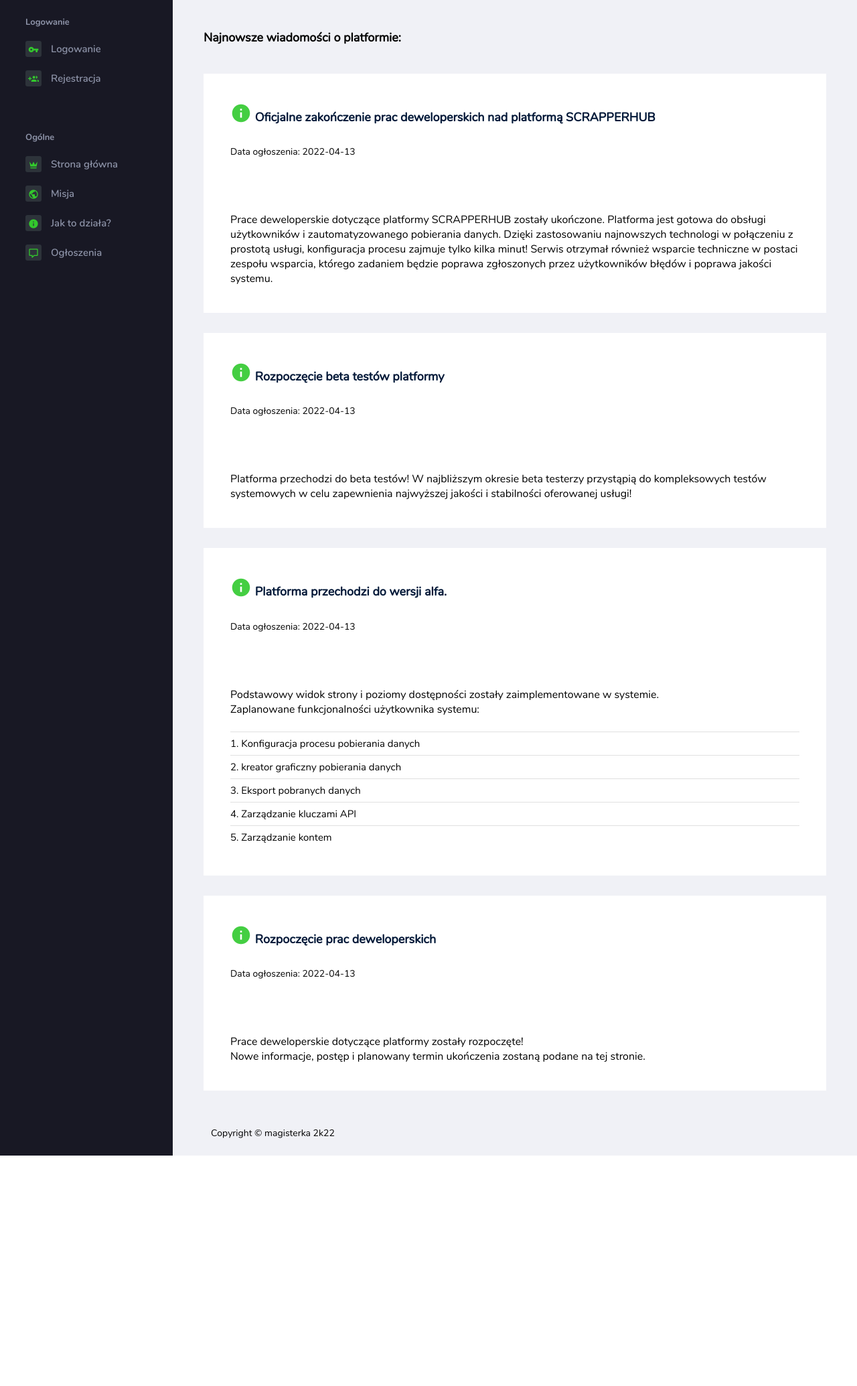
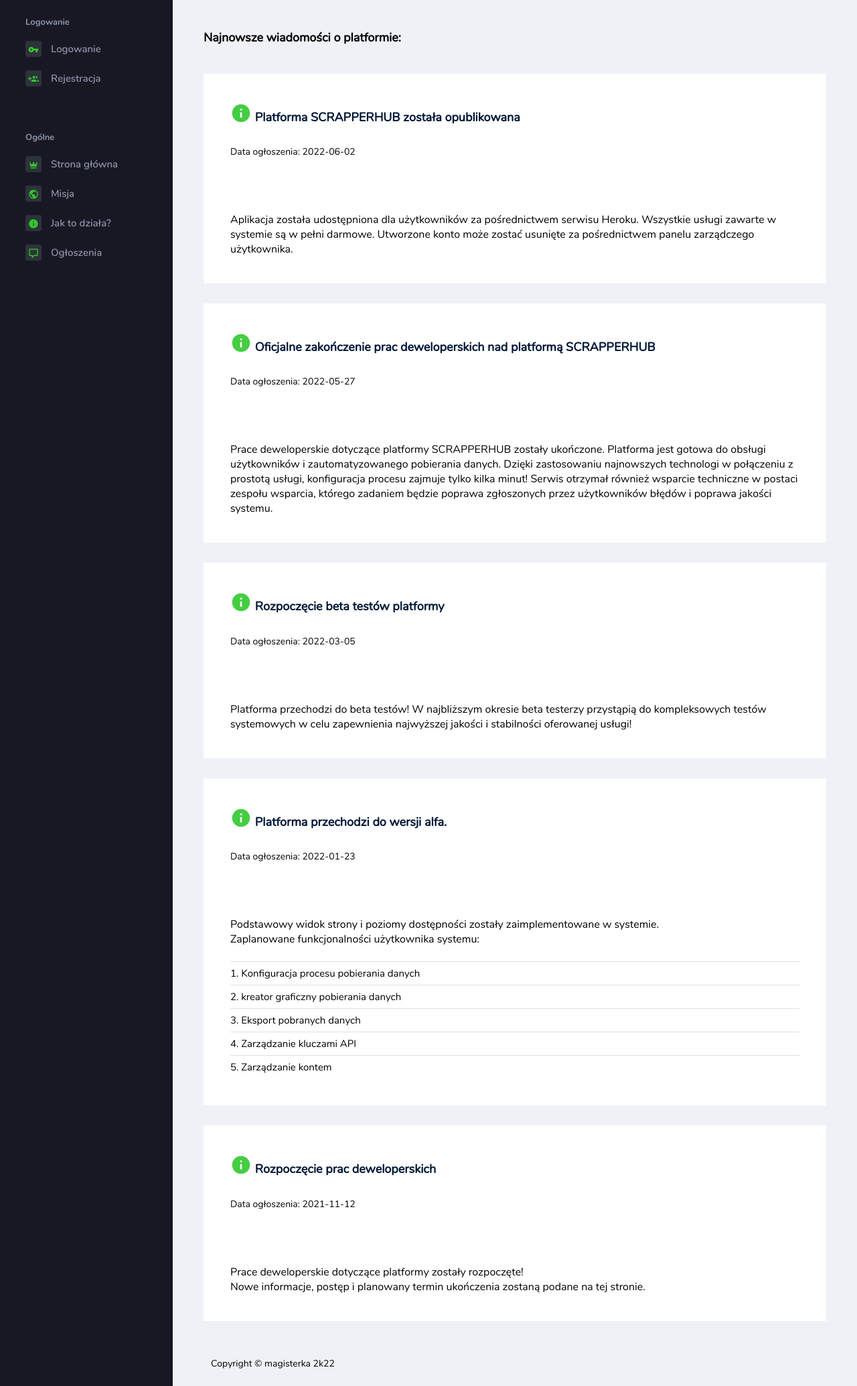
Before and after one commit to CezaryDobrenko/simpleapp, a Django app: page /announcements/ in a window 1280 px wide. Shown: the part 64-2133 px from the top of the page at 67% size. Before the commit the page ends 1789 px from the top, so only its background shows below. Run offline with Django 3.2, Linux system fonts and the light colour scheme; some libraries are stand-ins or nearby versions.

Commit message:
update announcements

```diff
--- a/templates/scrapper/announcements.html
+++ b/templates/scrapper/announcements.html
@@ -10,9 +10,25 @@
         <div class="card-body">
           <h4 class="card-title">
             <i class="mdi mdi-information text-success" style="font-size: 32px;"></i>
+            Platforma SCRAPPERHUB została opublikowana
+          </h4>
+          <p class="card-description" style="color: black;">Data ogłoszenia: 2022-06-02 </p>
+        </div>
+        <div class="card-body" style="color: black;">
+          Aplikacja została udostępniona dla użytkowników za pośrednictwem serwisu Heroku. Wszystkie usługi
+          zawarte w systemie są w pełni darmowe. Utworzone konto może zostać usunięte za pośrednictwem panelu
+          zarządczego użytkownika.
+        </div>
+      </div>
+    </div>
+    <div class="col-lg-12 grid-margin">
+      <div class="card">
+        <div class="card-body">
+          <h4 class="card-title">
+            <i class="mdi mdi-information text-success" style="font-size: 32px;"></i>
             Oficjalne zakończenie prac deweloperskich nad platformą SCRAPPERHUB
           </h4>
-          <p class="card-description" style="color: black;">Data ogłoszenia: 2022-04-13 </p>
+          <p class="card-description" style="color: black;">Data ogłoszenia: 2022-05-27 </p>
         </div>
         <div class="card-body" style="color: black;">
          Prace deweloperskie dotyczące platformy SCRAPPERHUB zostały ukończone. Platforma jest gotowa do obsługi
@@ -30,7 +46,7 @@
             <i class="mdi mdi-information text-success" style="font-size: 32px;"></i>
             Rozpoczęcie beta testów platformy
           </h4>
-          <p class="card-description" style="color: black;">Data ogłoszenia: 2022-04-13 </p>
+          <p class="card-description" style="color: black;">Data ogłoszenia: 2022-03-05 </p>
         </div>
         <div class="card-body" style="color: black;">
          Platforma przechodzi do beta testów! W najbliższym okresie beta testerzy przystąpią do kompleksowych
@@ -45,7 +61,7 @@
             <i class="mdi mdi-information text-success" style="font-size: 32px;"></i>
             Platforma przechodzi do wersji alfa.
           </h4>
-          <p class="card-description" style="color: black;">Data ogłoszenia: 2022-04-13 </p>
+          <p class="card-description" style="color: black;">Data ogłoszenia: 2022-01-23 </p>
         </div>
         <div class="card-body" style="color: black;">
          Podstawowy widok strony i poziomy dostępności zostały zaimplementowane w systemie.<br>
@@ -67,7 +83,7 @@
             <i class="mdi mdi-information text-success" style="font-size: 32px;"></i>
             Rozpoczęcie prac deweloperskich
           </h4>
-          <p class="card-description" style="color: black;">Data ogłoszenia: 2022-04-13 </p>
+          <p class="card-description" style="color: black;">Data ogłoszenia: 2021-11-12 </p>
         </div>
         <div class="card-body" style="color: black;">
          Prace deweloperskie dotyczące platformy zostały rozpoczęte!<br>
```
